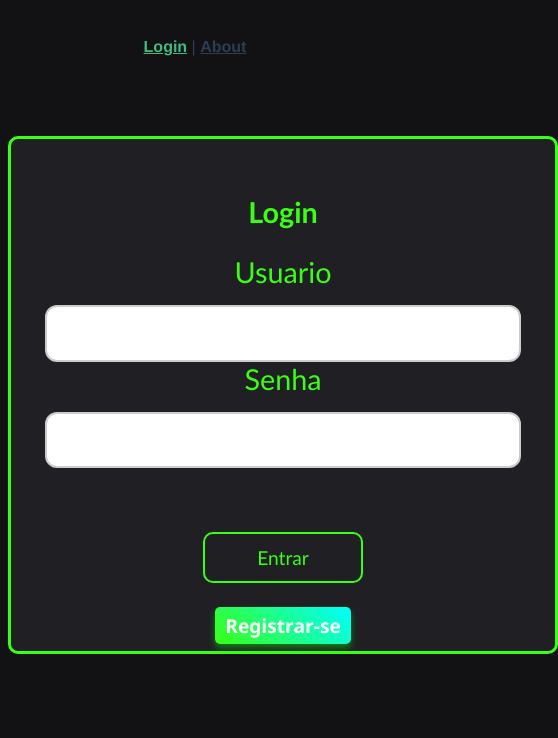
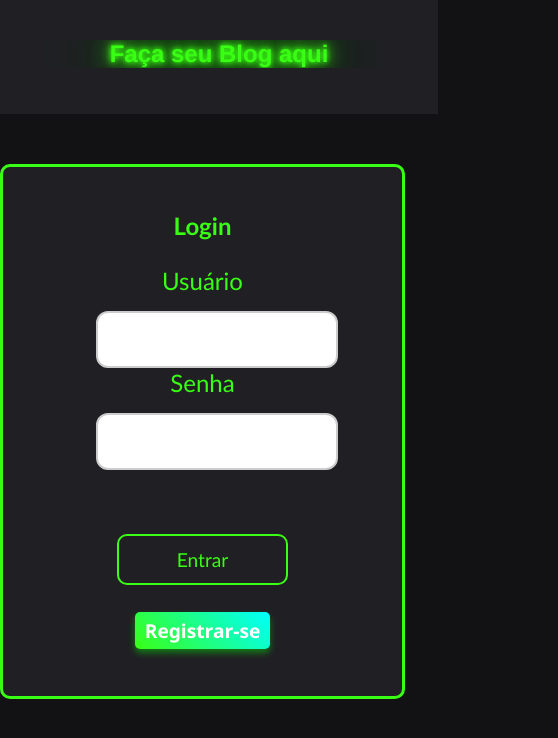
Before and after one commit to RamonFVM/Blog, a Vue app: page /#/ in a window 390 px wide. Shown: the top 738 px of the page, 558 px wide, since content can reach past the window. Built offline with nearby package versions, Linux system fonts and the light colour scheme.

Commit message:
adição do Header e do formulario de registro

```diff
--- a/public/index.html
+++ b/public/index.html
@@ -19,5 +19,9 @@
 <style>
   body{
     background-color:  #121214;
+
+   overflow-x: hidden;
+   margin: 0;
+
   }
 </style>
--- a/src/App.vue
+++ b/src/App.vue
@@ -1,10 +1,11 @@
 <template>
-  <nav>
-    <router-link to="/">Login</router-link> |
-    <router-link to="/about">About</router-link>
-  </nav>
+
   <router-view/>
 </template>
+
+<script>
+
+</script>
 
 <style>
 #app {
--- /dev/null
+++ b/src/components/Header/MyHeader.vue
@@ -0,0 +1,68 @@
+<template>
+    <div class="Header">
+      <h1 class="typewriter">Faça seu Blog aqui</h1>
+    </div>
+  </template>
+
+  <script>
+  export default {
+    name: 'MyHeader'
+  }
+  </script>
+
+  <style scoped>
+  .Header {
+    font-size: 2rem;
+    color: #39FF14;
+    background-color: #202024;
+    padding: 2rem;
+    margin-top: 0;
+    margin-bottom: 3rem;
+    width: 100%;
+    text-align: center;
+    transition: text-shadow 0.3s ease;
+  }
+
+
+  .Header:hover {
+    text-shadow: 0 0 5px #39FF14, 0 0 10px #39FF14, 0 0 20px #39FF14, 0 0 40px #39FF14, 0 0 80px #39FF14;
+  }
+
+
+  .typewriter {
+    display: inline-block;
+    overflow: hidden;
+    white-space: nowrap;
+    border-right: 0.15em solid #39FF14;
+    animation: typing 4s steps(30) 1s forwards, blink 0.75s step-end infinite;
+  }
+
+
+  @keyframes typing {
+    from {
+      width: 0;
+    }
+    to {
+      width: 100%;
+    }
+  }
+
+
+  @keyframes blink {
+    50% {
+      border-color: transparent;
+    }
+  }
+
+
+  @media (max-width: 768px) {
+    .Header {
+      font-size: 1.5rem;
+      padding: 1.5rem;
+    }
+
+    .typewriter {
+      font-size: 1.5rem;
+    }
+  }
+  </style>
--- a/src/components/HelloWorld.vue
+++ /dev/null
@@ -1,58 +0,0 @@
-<template>
-  <div class="hello">
-    <h1>{{ msg }}</h1>
-    <p>
-      For a guide and recipes on how to configure / customize this project,<br>
-      check out the
-      <a href="https://cli.vuejs.org" target="_blank" rel="noopener">vue-cli documentation</a>.
-    </p>
-    <h3>Installed CLI Plugins</h3>
-    <ul>
-      <li><a href="https://github.com/vuejs/vue-cli/tree/dev/packages/%40vue/cli-plugin-babel" target="_blank" rel="noopener">babel</a></li>
-      <li><a href="https://github.com/vuejs/vue-cli/tree/dev/packages/%40vue/cli-plugin-eslint" target="_blank" rel="noopener">eslint</a></li>
-    </ul>
-    <h3>Essential Links</h3>
-    <ul>
-      <li><a href="https://vuejs.org" target="_blank" rel="noopener">Core Docs</a></li>
-      <li><a href="https://forum.vuejs.org" target="_blank" rel="noopener">Forum</a></li>
-      <li><a href="https://chat.vuejs.org" target="_blank" rel="noopener">Community Chat</a></li>
-      <li><a href="https://twitter.com/vuejs" target="_blank" rel="noopener">Twitter</a></li>
-      <li><a href="https://news.vuejs.org" target="_blank" rel="noopener">News</a></li>
-    </ul>
-    <h3>Ecosystem</h3>
-    <ul>
-      <li><a href="https://router.vuejs.org" target="_blank" rel="noopener">vue-router</a></li>
-      <li><a href="https://vuex.vuejs.org" target="_blank" rel="noopener">vuex</a></li>
-      <li><a href="https://github.com/vuejs/vue-devtools#vue-devtools" target="_blank" rel="noopener">vue-devtools</a></li>
-      <li><a href="https://vue-loader.vuejs.org" target="_blank" rel="noopener">vue-loader</a></li>
-      <li><a href="https://github.com/vuejs/awesome-vue" target="_blank" rel="noopener">awesome-vue</a></li>
-    </ul>
-  </div>
-</template>
-
-<script>
-export default {
-  name: 'HelloWorld',
-  props: {
-    msg: String
-  }
-}
-</script>
-
-<!-- Add "scoped" attribute to limit CSS to this component only -->
-<style scoped>
-h3 {
-  margin: 40px 0 0;
-}
-ul {
-  list-style-type: none;
-  padding: 0;
-}
-li {
-  display: inline-block;
-  margin: 0 10px;
-}
-a {
-  color: #42b983;
-}
-</style>
--- a/src/views/UserLogin.vue
+++ b/src/views/UserLogin.vue
@@ -1,40 +1,39 @@
 <template>
+   <MyHeader />
    <div class="div-login">
      <form>
        <h2 class="typewriter">Login</h2>
-       <label class="typewriter">Usuario</label>
-       <input  type="text">
+       <label class="typewriter">Usuário</label>
+       <input type="text" />
        <label class="typewriter">Senha</label>
-       <input type="password">
+       <input type="password" />
        <button class="btn">Entrar</button>
      </form>
      <span> <router-link to="/registrar">Registrar-se</router-link></span>
    </div>
  </template>
 
+ <script>
+ import MyHeader from '@/components/Header/MyHeader.vue';
 
+ export default {
+   components: {
+     MyHeader,
+   },
+ }
+ </script>
 
  <style scoped>
 
- @keyframes typing {
-   from {
-     width: 0;
-   }
-   to {
-     width: 100%;
-   }
- }
-
-
-
 
  .div-login {
-   background-color:#202024;
+   background-color: #202024;
    padding: 2rem;
    border-radius: 10px;
    width: 30rem;
    margin: 50px auto;
-   height: 28rem;
+   height: auto;
+   min-height: 29rem;
    border: 3px solid #39FF14;
    display: flex;
    flex-direction: column;
@@ -46,16 +45,14 @@
    flex-direction: column;
  }
 
-
  .typewriter {
    font-family: 'Trebuchet MS', 'Lucida Sans Unicode', 'Lucida Grande', 'Lucida Sans', Arial, sans-serif;
    font-size: 1.8rem;
    color: #39FF14;
    white-space: nowrap;
    overflow: hidden;
-   animation: typing 3s steps(30) 1s forwards;
+
  }
-
 
  input {
    padding: 12px;
@@ -75,6 +72,7 @@ input:focus {
    box-shadow: 0 0 12px rgba(57, 255, 20, 0.6);
    transform: scale(1.02);
  }
+
  h2 {
    text-align: center;
    margin-bottom: 26px;
@@ -102,11 +100,13 @@ input:focus {
    margin-left: auto;
    margin-right: auto;
  }
+
  .btn:hover {
    background-color: #39FF14;
    color: black;
    box-shadow: 0 0 15px #39FF14, 0 0 30px #39FF14;
  }
+
  span {
    margin: 1.8rem;
    font-family: 'Segoe UI', Tahoma, Geneva, Verdana, sans-serif;
@@ -136,4 +136,33 @@ span a:hover {
  span a:active {
    transform: translateY(1px);
  }
+
+ /* Media Query para responsividade */
+ @media (max-width: 768px) {
+   .div-login {
+     width: 90%;
+     padding: 1.5rem;
+     min-height: auto;
+   }
+
+   .typewriter {
+     font-size: 1.5rem;
+   }
+
+   input {
+     width: 100%;
+     font-size: 1rem;
+   }
+
+   .btn {
+     width: 80%;
+   }
+
+   span {
+     font-size: 1rem;
+     margin-top: 2rem;
+   }
+ }
+
+
  </style>
--- a/src/views/UserRegister.vue
+++ b/src/views/UserRegister.vue
@@ -1,5 +1,14 @@
 <template>
     <div>
-         oi
+      <form>
+        <label >Nome</label>
+        <input required  type="text">
+        <label >Email</label>
+        <input required type="email">
+        <label >Senha</label>
+        <input type="password">
+        <label>Confirma Senha</label>
+        <input type="password">
+      </form>
     </div>
-</template>
+  </template>
```
Lines whose indentation alone changed are shown as unchanged.
